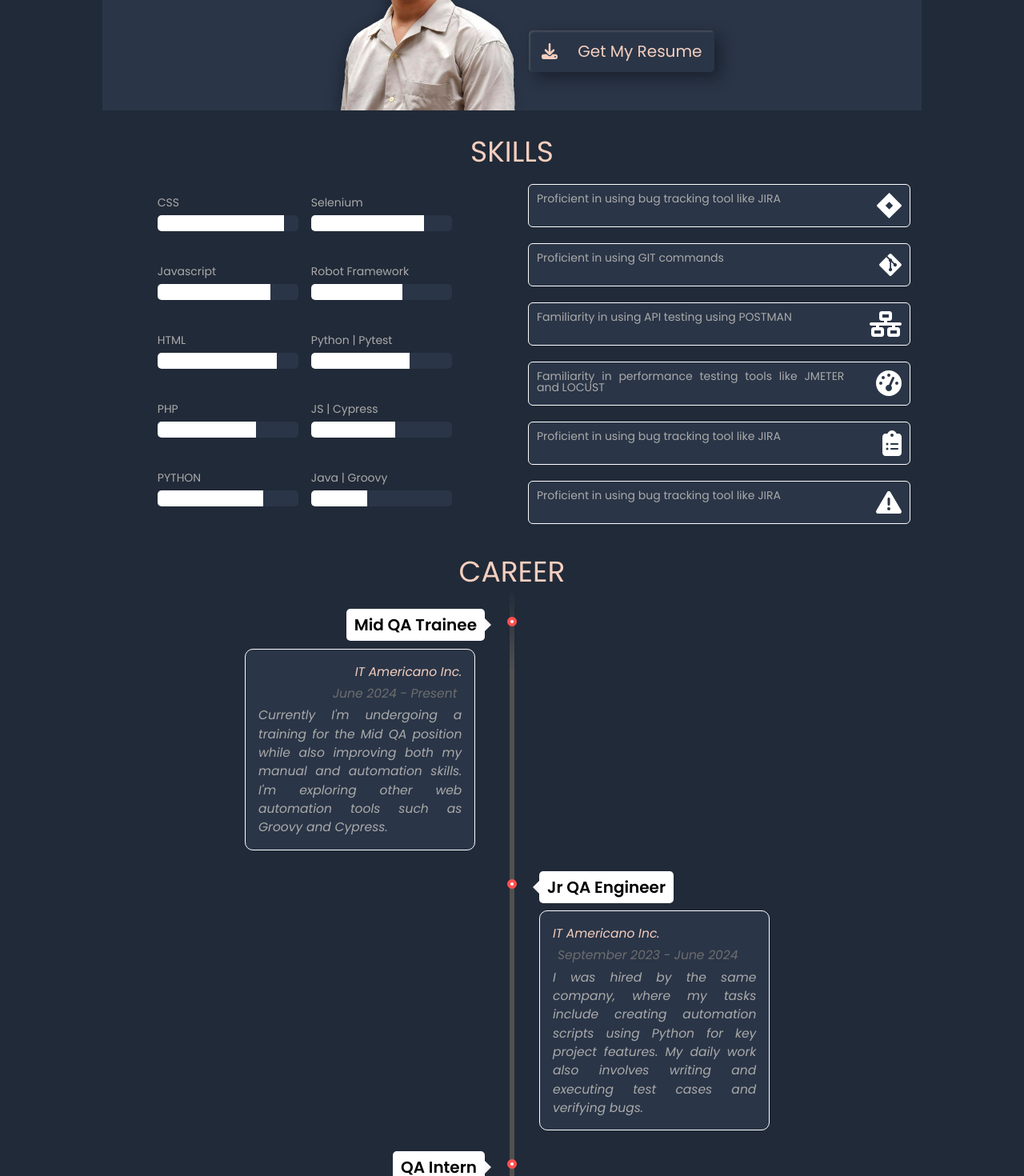
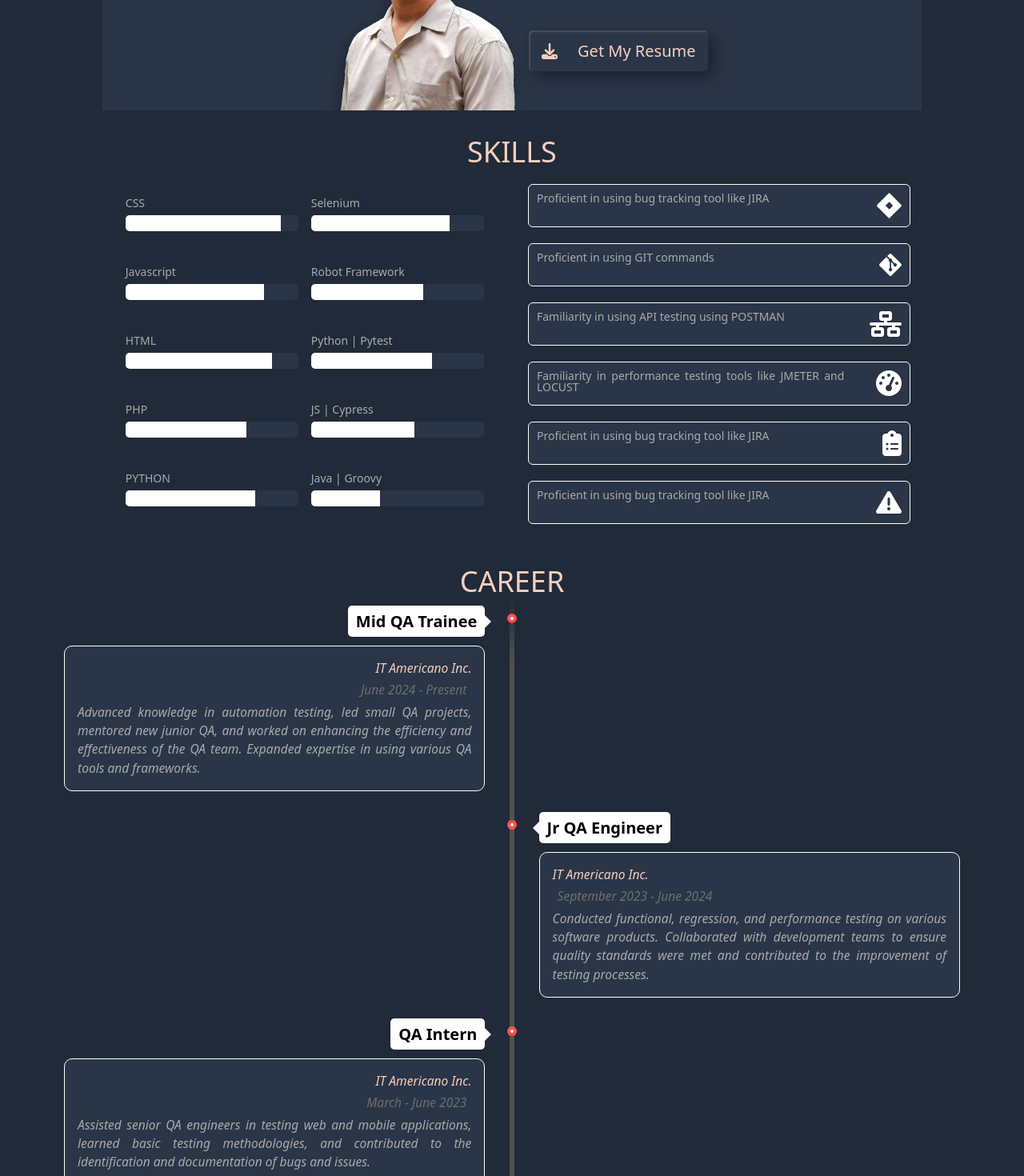
Before and after one commit to reden-longcop/reden-longcop.github.io, a React (Create React App) app: page / in a window 1280 px wide. Shown: the part 340-1810 px from the top of the page at 80% size. Built offline with nearby package versions, Linux system fonts and the light colour scheme.

Commit message:
adjusted few responsize issues

```diff
--- a/src/assets/career.css
+++ b/src/assets/career.css
@@ -1,8 +1,6 @@
 .timeline {
     position: relative;
-    width: 67%;
     margin: auto;
-    padding: 1em 0;
     list-style-type: none;
     z-index: 0;
 }
@@ -53,6 +51,7 @@ h2{
     position: relative;
     display: inline-block;
     text-align: center;
+    margin-bottom: 1rem;
 }
 
 .flag {
@@ -219,18 +218,7 @@ h2{
     }
   }
 
-  @media (max-width: 768px) {
-    .footer-content {
-      flex-direction: column;
-      align-items: center;
-    }
-
-    .footer-section {
-      text-align: center;
-    }
-  }
-
-  @media screen and (min-width: 769px){
+  @media screen and (min-width: 768px){
     .timeline {
       width: 668px;
     }
@@ -239,3 +227,24 @@ h2{
       z-index: -9;
     }
   }
+
+  @media screen and (min-width: 1024px){
+    .timeline{
+      width: 60rem;
+    }
+    .box{
+      width: 46.5%;
+    }
+    .desc{
+      margin: 0;
+    }
+  }
+
+  @media screen and (min-width: 1280px){
+    .timeline{
+      width: 70rem;
+    }
+    .box{
+      width: 47%;
+    }
+  }
--- a/src/assets/contact.css
+++ b/src/assets/contact.css
@@ -51,3 +51,14 @@
     z-index: 999;
     background-color: var(--secondaryBackground);
 }
+
+@media (max-width: 768px) {
+    .footer-content {
+      flex-direction: column;
+      align-items: center;
+    }
+
+    .footer-section {
+      text-align: center;
+    }
+}
--- a/src/assets/profile.css
+++ b/src/assets/profile.css
@@ -11,6 +11,7 @@
 
 .PROFILE > .left h1 {
     color: var(--primaryFontColor);
+    font-family: var(--secondaryFont);
 }
 
 .PROFILE > .left > h3{
--- a/src/components/career.js
+++ b/src/components/career.js
@@ -9,44 +9,34 @@ const Timeline = () => {
             flag: 'Mid QA Trainee',
             position: 'IT Americano Inc.',
             time: 'June 2024 - Present',
-            description: 'Currently I\'m undergoing a training for the Mid QA position while also improving both my manual and automation skills. I\'m exploring other web automation tools such as Groovy and Cypress.'
+            description: 'Advanced knowledge in automation testing, led small QA projects, mentored new junior QA, and worked on enhancing the efficiency and effectiveness of the QA team. Expanded expertise in using various QA tools and frameworks.'
         },
         {
             direction: 'direction-r',
             flag: 'Jr QA Engineer',
             position: 'IT Americano Inc.',
             time: 'September 2023 - June 2024',
-            description: 'I was hired by the same company, where my tasks include creating automation scripts using Python for key project features. My daily work also involves writing and executing test cases and verifying bugs.'
+            description: 'Conducted functional, regression, and performance testing on various software products. Collaborated with development teams to ensure quality standards were met and contributed to the improvement of testing processes.'
         },
         {
             direction: 'direction-l',
             flag: 'QA Intern',
             position: 'IT Americano Inc.',
             time: 'March - June 2023',
-            description: 'During my internship, I learned extensively about Quality Assurance and enjoyed working with Robot Framework under my QA Lead\'s supervision.'
+            description: 'Assisted senior QA engineers in testing web and mobile applications, learned basic testing methodologies, and contributed to the identification and documentation of bugs and issues.'
         },
         {
             direction: 'direction-r',
             flag: 'Student',
             position: 'University of Makati',
             time: 'August 2019 - August 2023',
-            description: 'This is where I finished my studies with a degree in Computer Science, Major in Application Development. The time where I aspire to be a frontend web developer.'
+            description: 'Graduated with a Bachelor of Science in Computer Science, majoring in Application Development. Acquired a strong academic foundation in software engineering, honed critical thinking and problem-solving skills, and developed expertise in application development through hands-on projects and coursework.'
         }
     ];
-    const ref = useRef();
-    const isVisible = useIsVisible(ref, { threshold: 0.3 });
 
     return (
-        <div ref={ref}>
-            <h2 className={`mt-5 md:text-4xl text-xl w-full text-center ${isVisible ? 'visible' : 'invisible'}`}
-            style={{
-                opacity: isVisible ? 1 : 0,
-                transition: 'opacity 0.5s ease-in-out',
-                // transitionDelay: isVisible ? '0.5s' : '0s'
-            }}
-        >
-            CAREER
-        </h2>
+        <div>
+            <h2 className="md:text-4xl text-xl mt-8 text-center">CAREER</h2>
             <ul className="timeline">
 
                 {timelineData.map((item, index) => (
@@ -71,7 +61,7 @@ const TimelineItem = ({ direction, flag, position, time, description }) => {
     return (
         <li ref={itemRef}>
             <div
-                className={`lg:text-xl xl:text-xl 2xl:text-xl ${direction} ${isVisible ? 'fade-in' : 'fade-out'}`}
+                className={`box lg:text-xl xl:text-xl 2xl:text-xl ${direction} ${isVisible ? 'fade-in' : 'fade-out'}`}
                 style={{
                     opacity: isVisible ? 1 : 0,
                     transition: 'opacity 0.5s ease-in-out',
--- a/src/components/skills.js
+++ b/src/components/skills.js
@@ -51,8 +51,8 @@ const Skills = () => {
         >
             SKILLS
         </h2>
-        <div className="flex flex-col lg:flex-row items-center justify-center w-full overflow-hidden">
-            <div className='skills-con-1 lg:w-1/2 w-full'>
+        <div className="flex flex-col lg:flex-row items-center justify-center overflow-hidden">
+            <div className='skills-con-1 w-full'>
                 <div className="sets flex flex-wrap justify-center">
                     {skillSets.map((set) => (
                         <SkillSet key={set.id} skills={set.skills} isVisible={isVisible} />
@@ -84,7 +84,7 @@ const Skills = () => {
 const SkillSet = ({ skills, isVisible }) => {
     return (
         <div
-            className={`set m-2 sm:w-36 md:w-44 2xl:w-5/12  lg:space-y-10 ${isVisible ? 'fade-in' : 'fade-out'}`}
+            className={`set m-2 sm:w-40 md:w-56 lg:w-5/12 xl:w-5/12  lg:space-y-10 ${isVisible ? 'fade-in' : 'fade-out'}`}
             style={{
                 opacity: isVisible ? 1 : 0,
                 transition: 'opacity 0.5s ease-in-out',
--- a/src/index.css
+++ b/src/index.css
@@ -1,4 +1,5 @@
 @import url('https://fonts.googleapis.com/css2?family=Poppins&display=swap');
+@import url('https://fonts.googleapis.com/css2?family=Montserrat&display=swap');
 @tailwind base;
 @tailwind components;
 @tailwind utilities;
@@ -6,7 +7,8 @@
 :root {
   --primaryBackground: #212a38;
   --secondaryBackground: #2a3547;
-  --primaryFont: 'Poppins', sans-serif;
+  --secondaryFont: 'Poppins', sans-serif;
+  --primaryFont: 'Montserrat', sans-serif;
   --primaryFontColor: #f5cfbf;
   --secondaryFontColor: #aaaaaa;
   --altsecondaryFontColor: #6e6e6e;
@@ -19,7 +21,6 @@
   box-sizing: border-box;
   margin: 0;
   padding: 0;
-  font-family: var(--primaryFont);
 }
 
 html, body {
```
